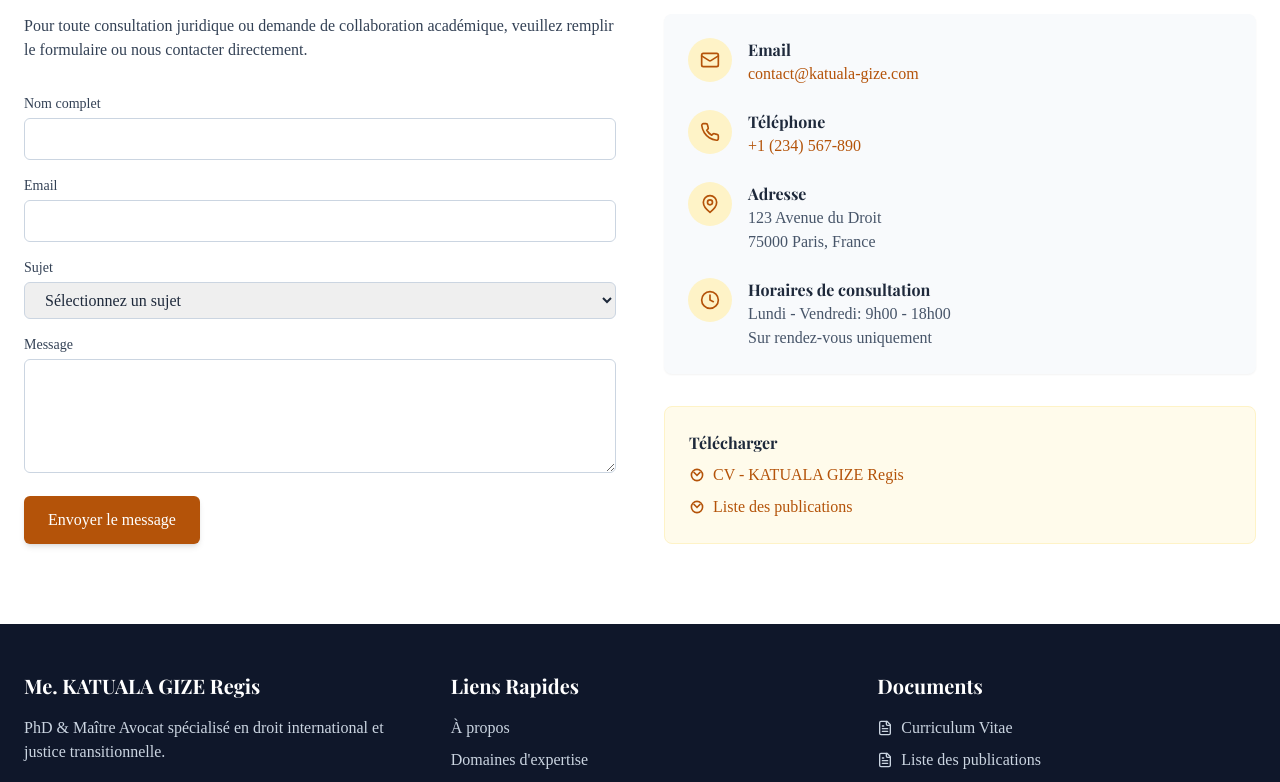
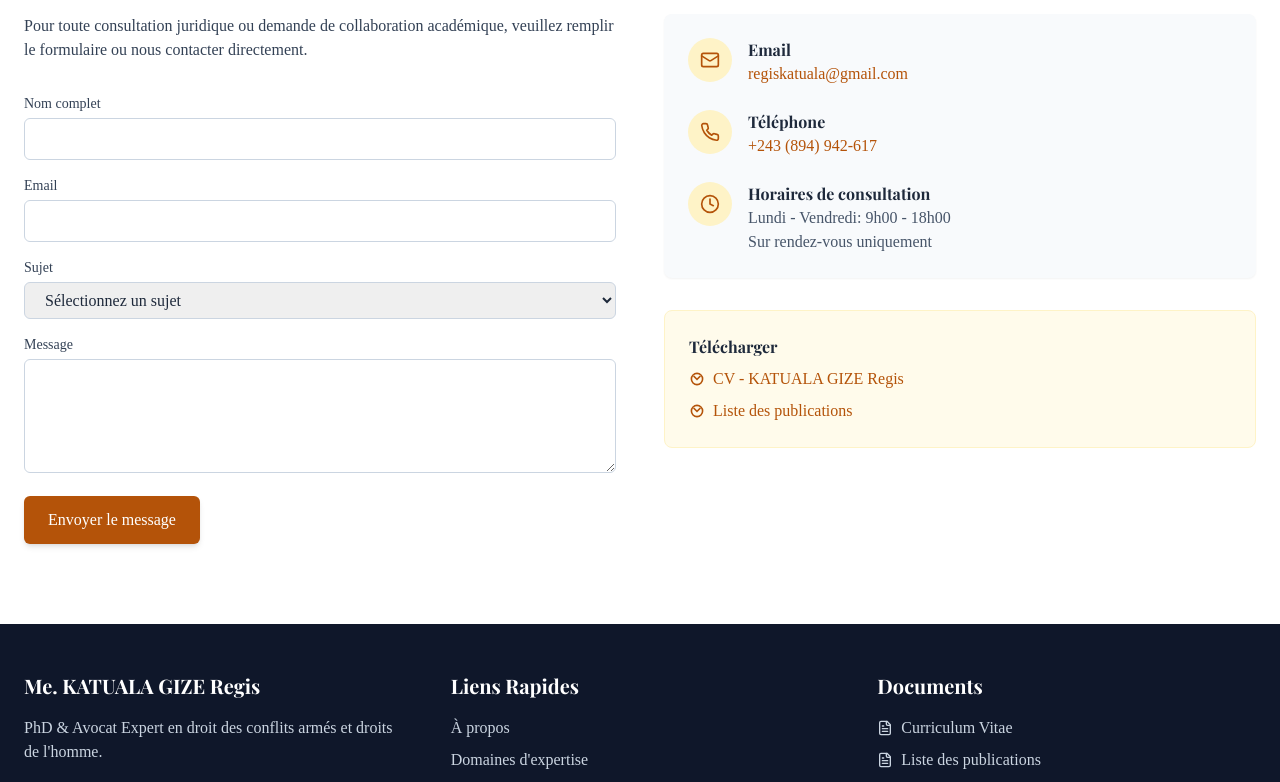
Before and after one commit to Jjoel90/Portofolio_PhD_Katuala, a React (Vite) app in the folder project/: page / in a window 1280 px wide. Shown: the part 5880-6662 px from the top of the page. Built offline with nearby package versions, Linux system fonts and the light colour scheme.

Commit message:
modification partie contact

```diff
--- a/project/src/components/Contact.tsx
+++ b/project/src/components/Contact.tsx
@@ -133,7 +133,7 @@ export const Contact = () => {
                   <div>
                     <h4 className="font-bold text-slate-800">Email</h4>
                     <a href="mailto:contact@katuala-gize.com" className="text-amber-700 hover:underline">
-                      contact@katuala-gize.com
+                      regiskatuala@gmail.com
                     </a>
                   </div>
                 </div>
@@ -145,21 +145,8 @@ export const Contact = () => {
                   <div>
                     <h4 className="font-bold text-slate-800">Téléphone</h4>
                     <a href="tel:+123456789" className="text-amber-700 hover:underline">
-                      +1 (234) 567-890
+                      +243 (894) 942-617
                     </a>
-                  </div>
-                </div>
-
-                <div className="flex items-start">
-                  <div className="bg-amber-100 p-3 rounded-full mr-4">
-                    <MapPin className="text-amber-700" size={20} />
-                  </div>
-                  <div>
-                    <h4 className="font-bold text-slate-800">Adresse</h4>
-                    <p className="text-slate-600">
-                      123 Avenue du Droit<br />
-                      75000 Paris, France
-                    </p>
                   </div>
                 </div>
 
--- a/project/src/components/Footer.tsx
+++ b/project/src/components/Footer.tsx
@@ -9,7 +9,7 @@ export const Footer = () => {
           <div>
             <h3 className="text-xl font-serif font-bold mb-4">Me. KATUALA GIZE Regis</h3>
             <p className="text-slate-300 mb-6">
-              PhD & Maître Avocat spécialisé en droit international et justice transitionnelle.
+              PhD & Avocat Expert en droit des conflits armés et droits de l'homme.
             </p>
             <div className="flex space-x-4">
               <a
```
